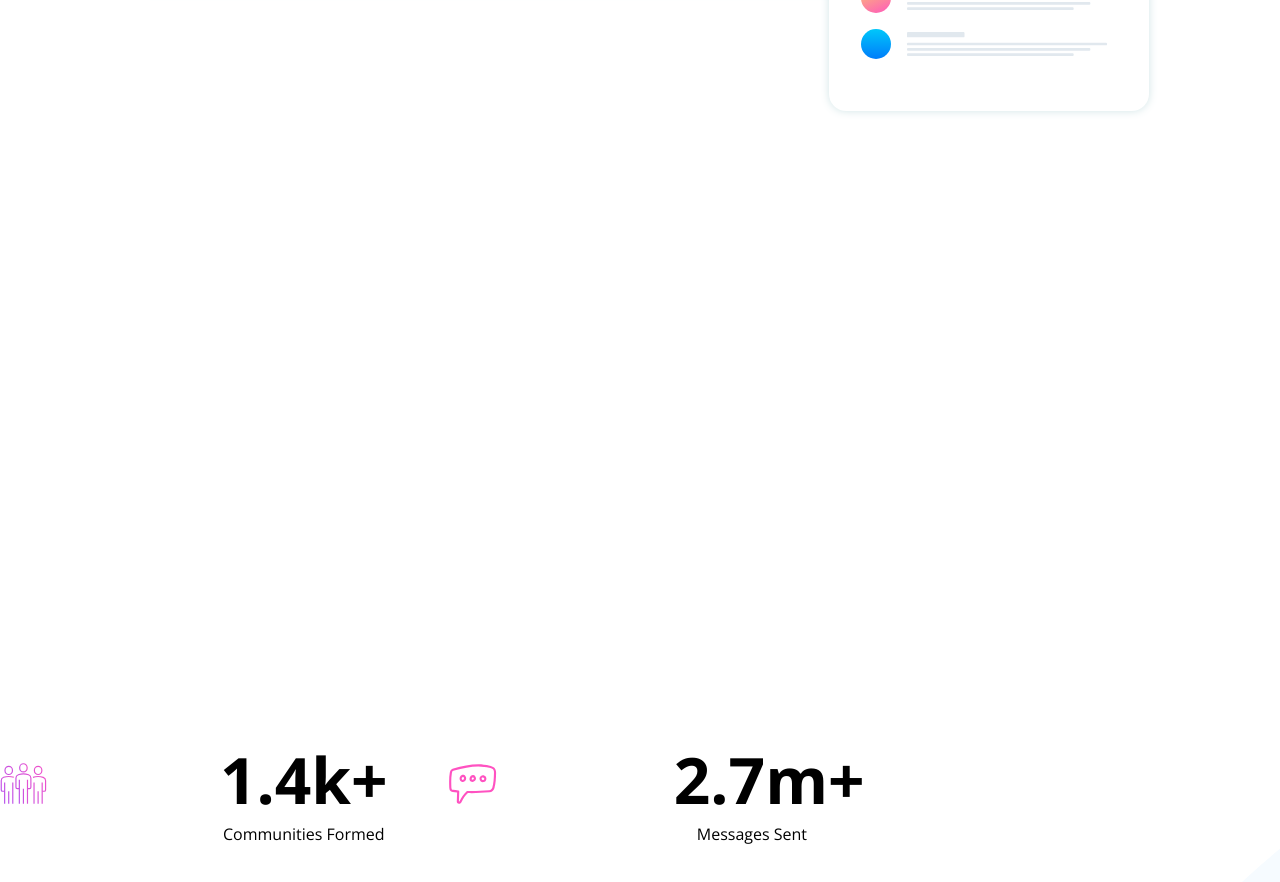
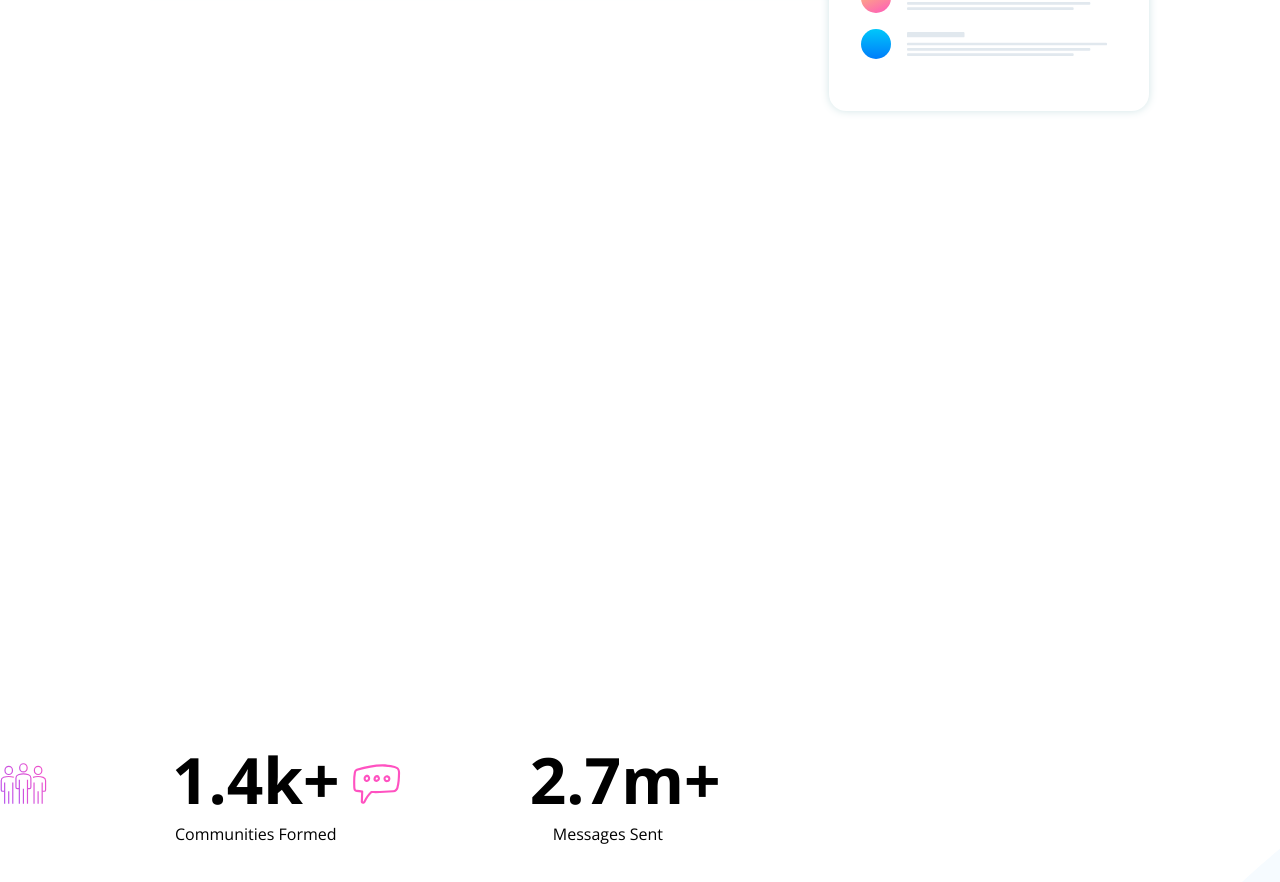
Before and after one commit to sclingan/huddle-landing-page, a plain HTML site: page index.html in a window 1280 px wide. Shown: the part 1500-2382 px from the top of the page. Drawn offline with nearby package versions, Linux system fonts and the light colour scheme.

Commit message:
adjusting icons for responsive

```diff
--- a/index.css
+++ b/index.css
@@ -343,9 +343,12 @@ header {
     .section--stats {
         display: flex;
         flex-direction: row;
-        gap: 3rem;
+        /* gap: 3rem; */
         align-items: baseline;
+        /* flex-wrap: wrap; */
     }
+
+
 
     .section--grow {
         display: flex;
```
